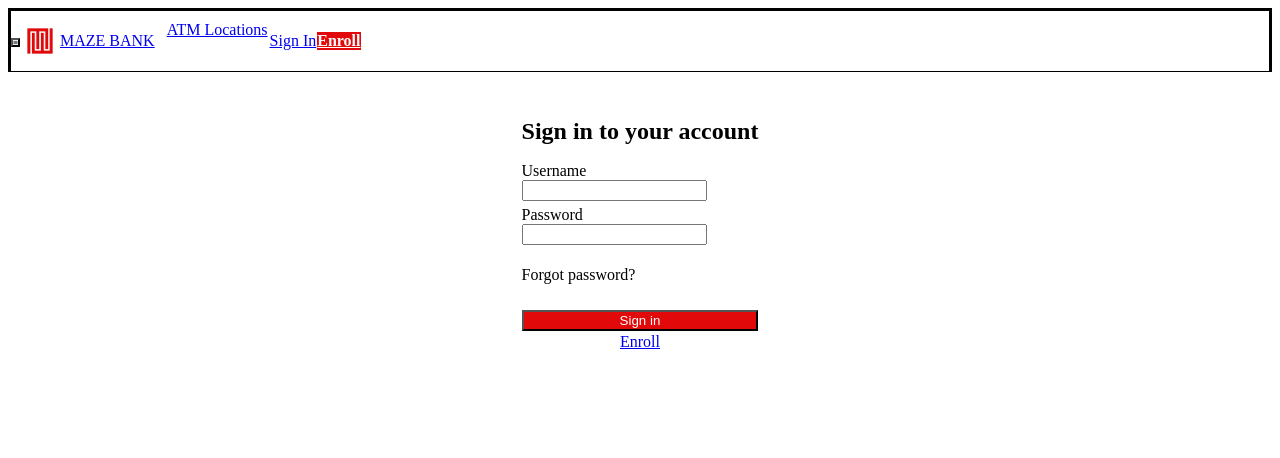
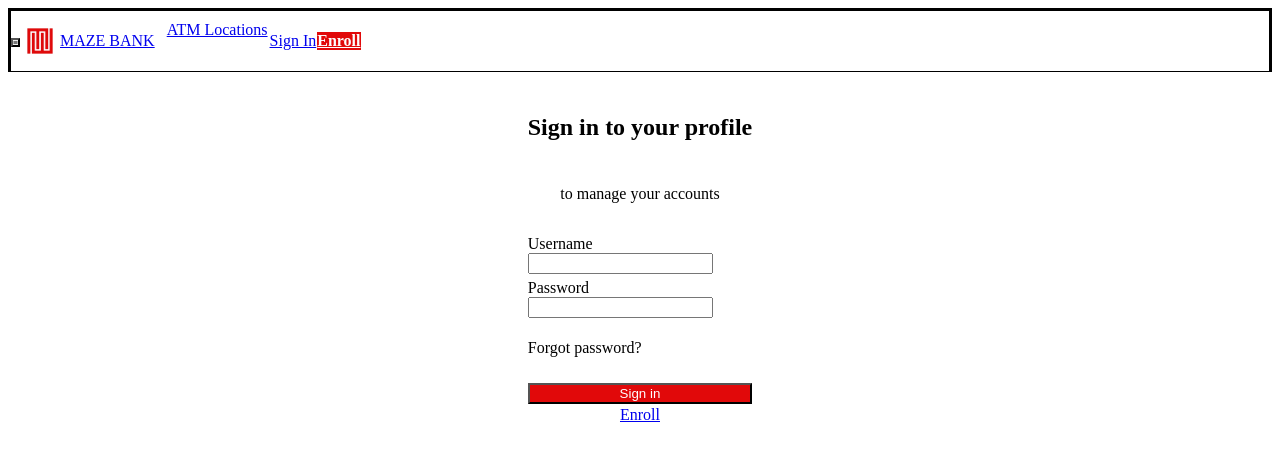
Before and after one commit to jdoey/CS160team2, a Next.js app: page /signin in a window 1280 px wide. Shown: the top 458 px of the page. Built offline with nearby package versions, Linux system fonts and the light colour scheme.

Commit message:
linked backend and frontend for enroll and signin

```diff
--- a/app/signin/components/LoginCard.tsx
+++ b/app/signin/components/LoginCard.tsx
@@ -1,4 +1,7 @@
 'use client'
+
+import { useState } from 'react'
+import { Formik, Form, Field, ErrorMessage } from 'formik';
 
 import {
   Flex,
@@ -12,16 +15,58 @@ import {
   Heading,
   Text,
   useColorModeValue,
+  FormErrorMessage,
 } from '@chakra-ui/react'
 
-export default function SimpleCard() {
+export default function LoginCard() {
+  const [incorrectCreds, setIncorrectCreds] = useState(false);
+  const [errorMsg, setErrorMsg] = useState('');
+  const [loading, setLoading] = useState(false);
+
+  const handleSubmit = async (values : any) => {
+    setLoading(true);
+    console.log(values);
+    try {
+      const response = await fetch('/api/customer/login', {
+          method: 'POST',
+          headers: {
+            'Content-Type': 'application/json'
+          },
+          body: JSON.stringify(values)
+      });
+      const data = await response.json();
+      console.log(data.message);
+      if (data.isSuccess == true) {
+        setLoading(false);
+      } else {
+        setLoading(false);
+        setIncorrectCreds(true);
+        setErrorMsg(data.message);
+      }
+
+    } catch (error) {
+      setLoading(false);
+      console.error('Error logging in: ', error);
+    }
+  }
+
   return (
-
+    <Formik
+      initialValues={{
+        username: '',
+        password: ''
+      }}
+      onSubmit={handleSubmit}
+      validateOnChange={false}
+      validateOnBlur={false}
+    >
+    {({ values, errors, touched }) => (
+    <Form>
       <Flex
         minH={'100vh'}
         justify={'center'}
         bg={useColorModeValue('gray.50', 'gray.800')}>
-      <Stack spacing={8} mx={'auto'} maxW={'lg'} py={10} px={6}>
+        <Stack spacing={8} mx={'auto'} maxW={'lg'} py={6} px={6}>
           <Stack align={'center'}>
             {/* <Heading fontSize={'4xl'}>Sign in to your account</Heading> */}
             {/* <Text fontSize={'lg'} color={'gray.600'}></Text> */}
@@ -32,16 +77,21 @@ export default function SimpleCard() {
             borderWidth="1px"
             shadow="1px 1px 3px rgba(0,0,0,0.3)"
             boxShadow={'lg'}
-          p={8}>
+            p={8}
+            >
             <Stack spacing={5}>
-          <Heading fontSize={'4xl'} mb={"5%"}>Sign in to your account</Heading>
-            <FormControl id="username">
+            <Stack align={'center'} mb={"5%"}>
+              <Heading >Sign in to your profile</Heading>
+              <Text fontSize={'lg'} color={'gray.600'}>to manage your accounts</Text>
+            </Stack>
+              <FormControl id="username" isInvalid={incorrectCreds}>
                 <FormLabel>Username</FormLabel>
-              <Input type="username" />
+                <Field as={Input} id="username" name="username" type="username" />
+                <FormErrorMessage>{errorMsg}</FormErrorMessage>
               </FormControl>
               <FormControl id="password">
                 <FormLabel>Password</FormLabel>
-              <Input type="password" />
+                <Field as={Input} id="password" name="password" type="password" />
               </FormControl>
               <Stack spacing={10}>
                 <Stack
@@ -53,8 +103,10 @@ export default function SimpleCard() {
                 </Stack>
                 <Stack spacing={2}>
                   <Button
+                      type='submit'
                       bg={'#E1090A'}
                       color={'white'}
+                      isLoading={loading}
                       _hover={{
                       bg: '#88090A',
                       }}>
@@ -74,5 +126,8 @@ export default function SimpleCard() {
           </Box>
         </Stack>
       </Flex>
+    </Form>
+    )}
+  </Formik>
   )
 }
```
Also changed, not shown: app/enroll/components/EnrollForm.tsx (+23 -26 lines), 1 other file (tests, documents, lock files or other folders). Lines whose indentation alone changed are shown as unchanged.
